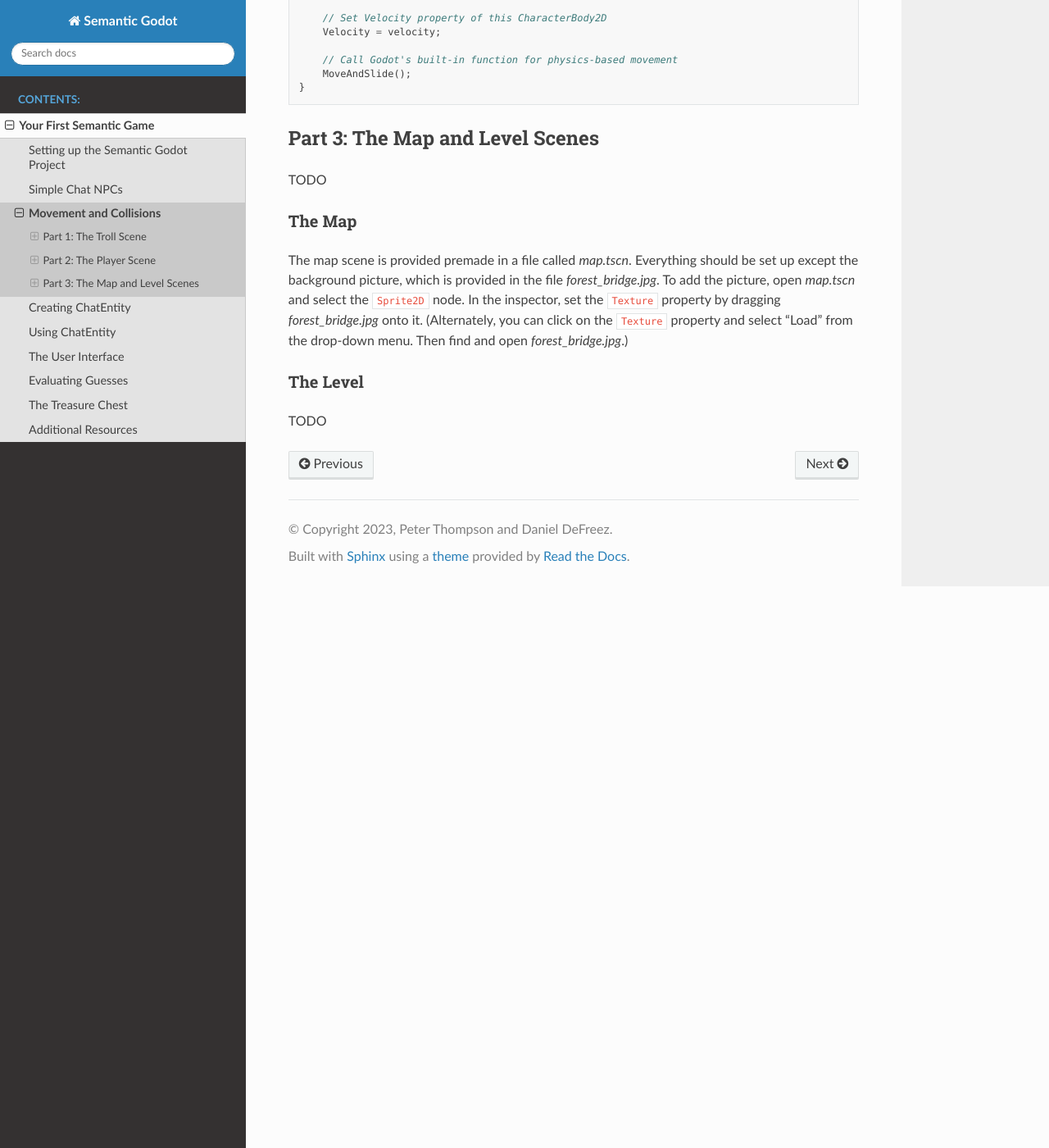
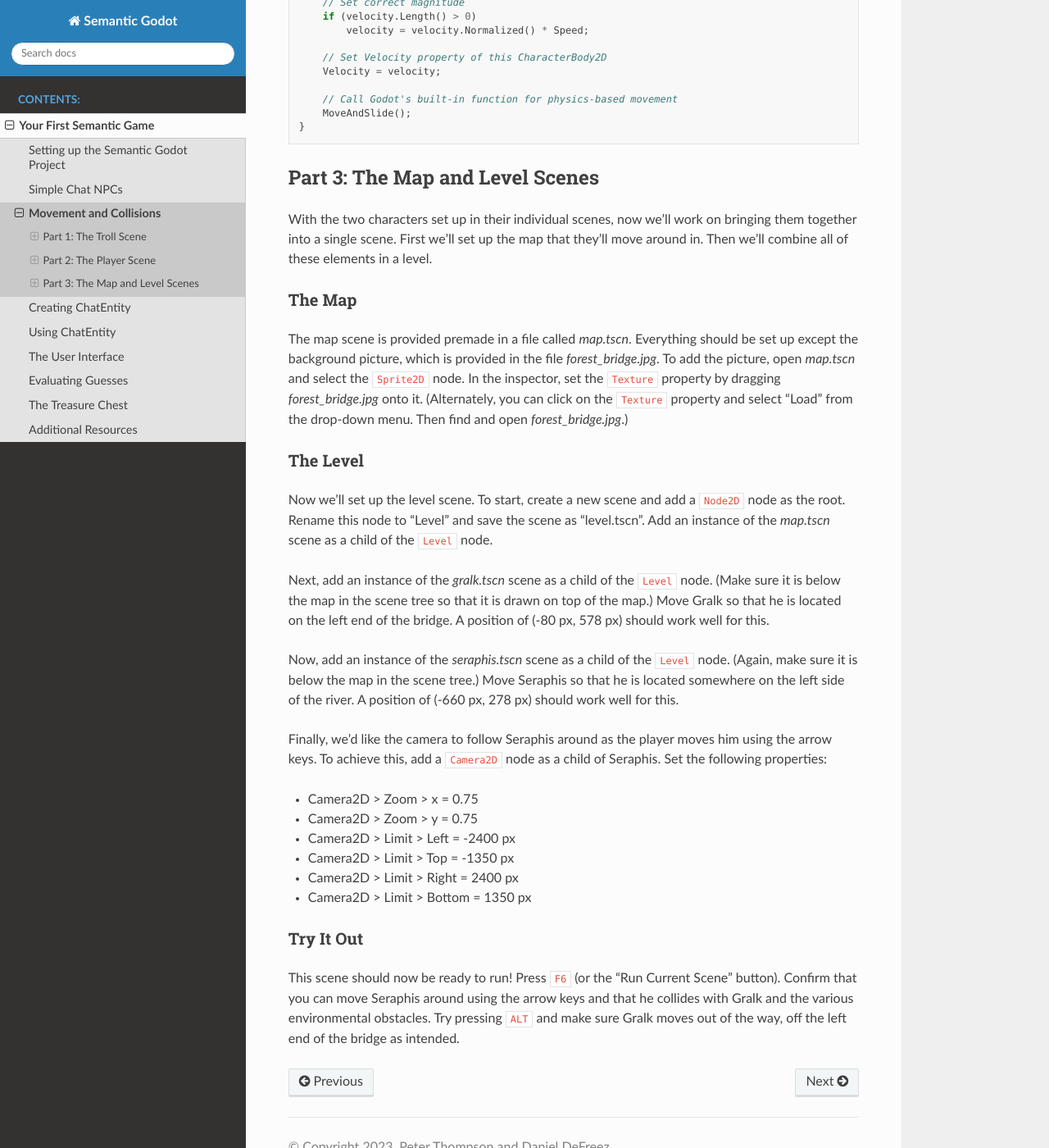
Before and after one commit to RaiderSoft/semantic-godot, a Sphinx documentation site: the page built from docs/first_semantic_game/03.movement_and_collisions.rst, in a window 1280 px wide and 1400 px high, scrolled down 4010 px. Shown: the whole window at 82% size. Built offline with Sphinx 7.4.7 and the Read the Docs theme 2.0.0, drawn with Linux system fonts in a browser that asks for light colours; some of the changed text lies outside the part shown.

Commit message:
Fill in Map/Level part of movement/collisions tutorial

```diff
--- a/docs/first_semantic_game/03.movement_and_collisions.rst
+++ b/docs/first_semantic_game/03.movement_and_collisions.rst
@@ -6,17 +6,19 @@ Sematic-Kernel and converse with a GPT-4 powered NPC. Now, our goal is to take t
 further by embedding that NPC in a slightly more developed game world, one with movement and
 collisions.
 
-We'll create the world shown at the beginning, where there is a river troll blocking a bridge that
-the player needs to get across. To keep our project organized, we'll split up this world into three
-separate scenes: one for the troll, one for the player, and one for the map. After they are all
-created, we'll bring these three scenes together in a "Level" scene.
+In this section, we'll just set up the world with it's movements and collisions, leaving the task
+of integrating the GPT-4 powered NPC until a later section. We'll set up the world shown at the
+beginning, where there is a river troll blocking a bridge that the player needs to get across. To
+keep our project organized, we'll split up this world into three separate scenes: one for the
+troll, one for the player character, and one for the map. After they are all created, we'll bring
+these three scenes together into a level scene.
 
 Part 1: The Troll Scene
 -----------------------
 
-For the river troll, who is named "Gralk the Wise", we will create a fairly standard NPC scene
-using a ``CharacterBody2D`` node as the root with a collision shape and a sprite as children. We'll
-also add a simple script which will provide the ability to move Gralk off of the bridge when
+For the river troll, who is named Gralk the Wise, we will create a fairly standard NPC scene using
+a ``CharacterBody2D`` node as the root with a collision shape and a sprite as children. We'll also
+add a simple script which will provide the ability to move Gralk off of the bridge when
 appropriate.
 
 Setting Up the Scene
@@ -196,7 +198,9 @@ automatically handle movement and collisions for us.
 Part 3: The Map and Level Scenes
 --------------------------------
 
-TODO
+With the two characters set up in their individual scenes, now we'll work on bringing them together
+into a single scene. First we'll set up the map that they'll move around in. Then we'll combine all
+of these elements in a level.
 
 The Map
 ^^^^^^^
@@ -210,4 +214,33 @@ select "Load" from the drop-down menu. Then find and open *forest_bridge.jpg*.)
 The Level
 ^^^^^^^^^
 
-TODO
+Now we'll set up the level scene. To start, create a new scene and add a ``Node2D`` node as the
+root. Rename this node to "Level" and save the scene as "level.tscn". Add an instance of the
+*map.tscn* scene as a child of the ``Level`` node.
+
+Next, add an instance of the *gralk.tscn* scene as a child of the ``Level`` node. (Make sure it is
+below the map in the scene tree so that it is drawn on top of the map.) Move Gralk so that he is
+located on the left end of the bridge. A position of (-80 px, 578 px) should work well for this.
+
+Now, add an instance of the *seraphis.tscn* scene as a child of the ``Level`` node. (Again, make
+sure it is below the map in the scene tree.) Move Seraphis so that he is located somewhere on the
+left side of the river. A position of (-660 px, 278 px) should work well for this.
+
+Finally, we'd like the camera to follow Seraphis around as the player moves him using the arrow
+keys. To achieve this, add a ``Camera2D`` node as a child of Seraphis. Set the following
+properties:
+
+* Camera2D > Zoom > x = 0.75
+* Camera2D > Zoom > y = 0.75
+* Camera2D > Limit > Left = -2400 px
+* Camera2D > Limit > Top = -1350 px
+* Camera2D > Limit > Right = 2400 px
+* Camera2D > Limit > Bottom = 1350 px
+
+Try It Out
+^^^^^^^^^^
+
+This scene should now be ready to run! Press ``F6`` (or the "Run Current Scene" button). Confirm
+that you can move Seraphis around using the arrow keys and that he collides with Gralk and the
+various environmental obstacles. Try pressing ``ALT`` and make sure Gralk moves out of the way, off
+the left end of the bridge as intended.
```
Also changed, not shown: docs/first_semantic_game/04.a_creating_chatEntity.rst (+6 -5 lines).
